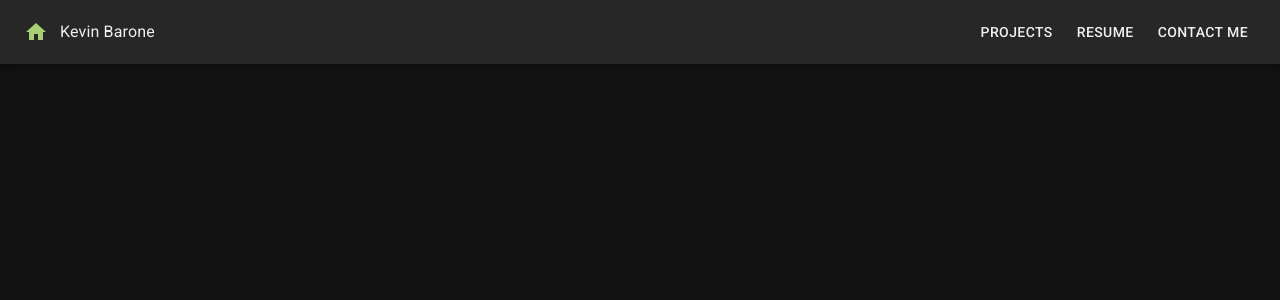
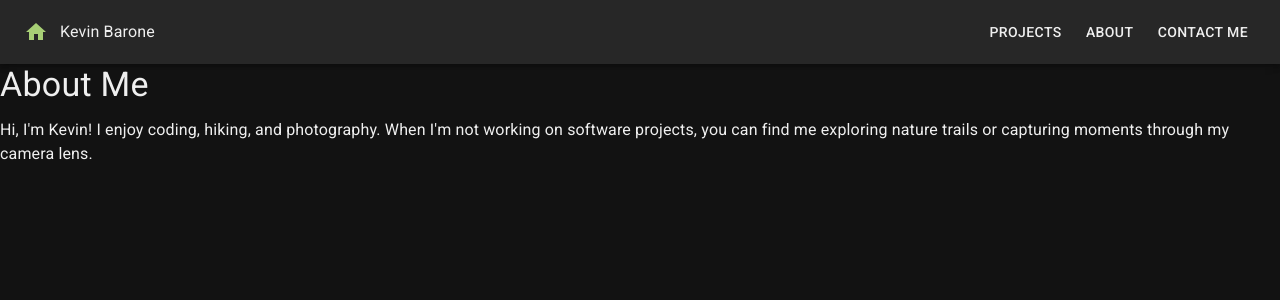
Before and after one commit to keba2993/react-portfolio, a React (Vite) app: page /about in a window 1280 px wide. Shown: the top 300 px of the page. Built offline with nearby package versions, Linux system fonts and the light colour scheme.

Commit message:
change from Resume to About page

```diff
--- a/src/App.tsx
+++ b/src/App.tsx
@@ -4,7 +4,7 @@ import Experience from './components/Experience/Experience';
 import Skills from './components/Skills/Skills';
 import { Paper } from '@mui/material';
 import Projects from './components/Projects/Projects';
-import Resume from './components/Resume/Resume';
+import About from './components/About/About';
 import Contact from './components/Contact/Contact';
 import { BrowserRouter, Routes, Route } from 'react-router-dom';
 
@@ -29,7 +29,7 @@ function App() {
 					}
 				/>
 				<Route path='/projects' element={<Projects />} />
-				<Route path='/resume' element={<Resume />} />
+				<Route path='/about' element={<About />} />
 				<Route path='/contact-me' element={<Contact />} />
 			</Routes>
 		</BrowserRouter>
--- /dev/null
+++ b/src/components/About/About.tsx
@@ -0,0 +1,18 @@
+import { Typography } from '@mui/material';
+
+function Resume() {
+	return (
+		<div>
+			<Typography variant='h4' gutterBottom>
+				About Me
+			</Typography>
+			<Typography variant='body1'>
+				Hi, I'm Kevin! I enjoy coding, hiking, and photography. When I'm not
+				working on software projects, you can find me exploring nature trails or
+				capturing moments through my camera lens.
+			</Typography>
+		</div>
+	);
+}
+
+export default Resume;
--- a/src/components/Navbar/Navbar.tsx
+++ b/src/components/Navbar/Navbar.tsx
@@ -10,7 +10,7 @@ function Navbar() {
 
 	const pages = [
 		{ name: 'Projects', icon: <Code /> },
-		{ name: 'Resume', icon: <Description /> },
+		{ name: 'About', icon: <Description /> },
 		{ name: 'Contact Me', icon: <Email /> },
 	];
 
--- a/src/components/Projects/Projects.tsx
+++ b/src/components/Projects/Projects.tsx
@@ -17,7 +17,7 @@ function Projects() {
 				flexDirection: 'column',
 			}}
 		>
-			<Typography variant='h4' style={{ margin: '1rem' }}>
+			<Typography variant='h4' style={{ margin: '1rem 1rem 0 1rem' }}>
 				Personal Projects
 			</Typography>
 			{projectsData.map((project, index) => (
--- a/src/components/Resume/Resume.tsx
+++ /dev/null
@@ -1,5 +0,0 @@
-function Resume() {
-	return <div>Resume</div>;
-}
-
-export default Resume;
```
